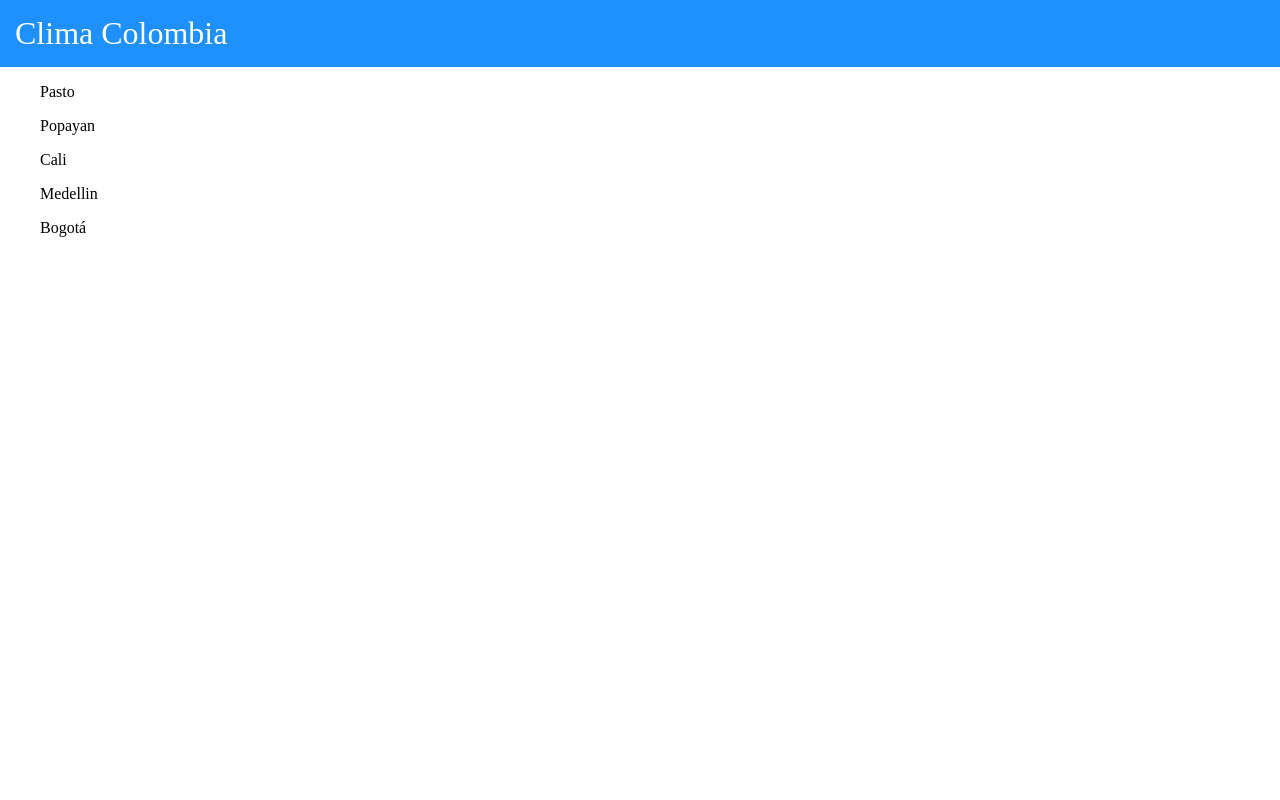
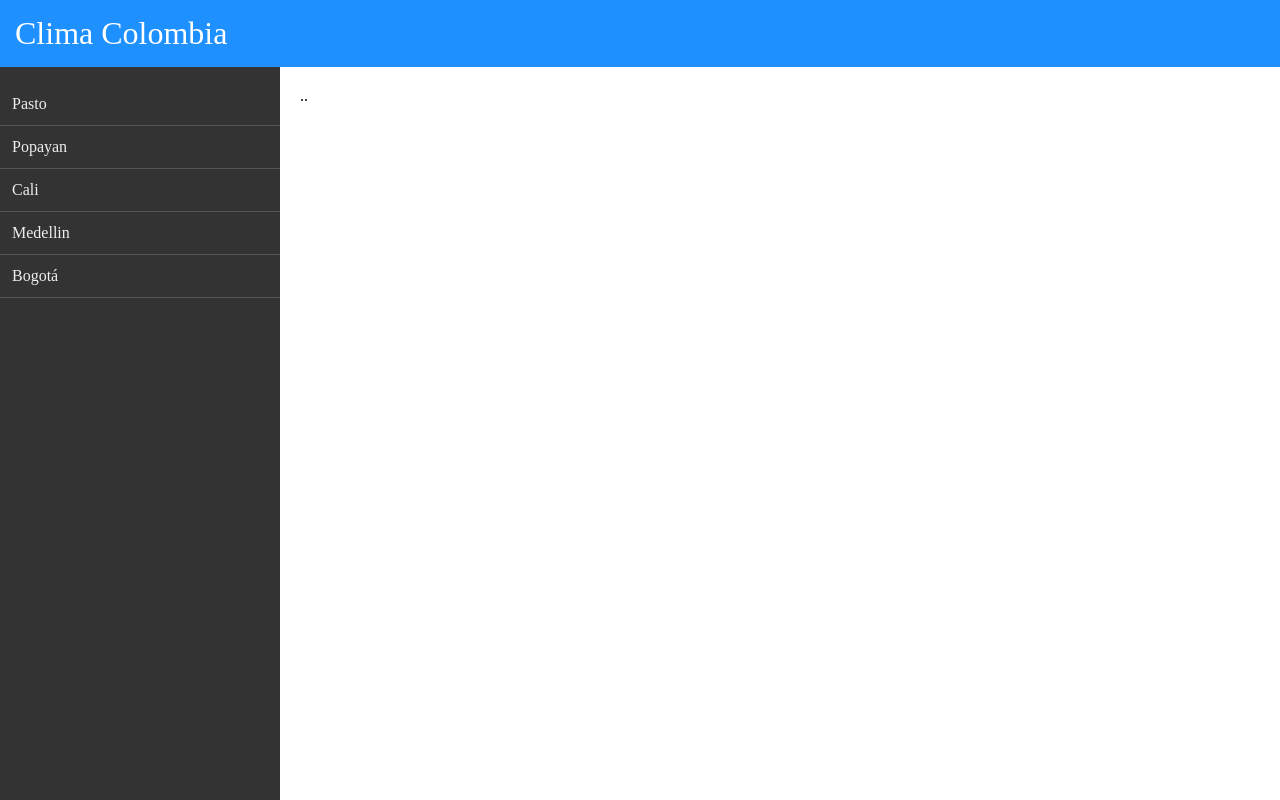
Before and after one commit to dianaflorez/ajax, a website: page index.html in a window 1280 px wide. Drawn offline with nearby package versions, Linux system fonts and the light colour scheme.

Commit message:
arreglo css

```diff
--- a/css/main.css
+++ b/css/main.css
@@ -38,6 +38,7 @@ aside{
 
 aside ul{
     list-style-type: none;
+    padding: 0px;
 }
 
 aside li{
@@ -60,5 +61,6 @@ aside .selected:hover{
 }
 
 section{
+    flex: 1;
     padding: 20px;
 }
--- a/index.html
+++ b/index.html
@@ -7,19 +7,24 @@
       	<link rel="shortcut icon" href="images/icono.png">
   		<title>Hola</title>
 		<link rel="stylesheet" href="css/main.css" type="text/css">
-		<script type="text/javascript" src="node_modules/jquery/dist/jquery.min.js"></script>
+		<script type="text/javascript" src="node_modlies/jquery/dist/jquery.min.js"></script>
 		<script src="js/clima.js"></script>
 	</head>
 	<body onload="loadUsr()">
 		<main>
 			<header>Clima Colombia</header>
-			<div>
-				<ul>Pasto</ul>
-				<ul>Popayan</ul>
-				<ul>Cali</ul>
-				<ul>Medellin</ul>
-				<ul>Bogotá</ul>
-			</div>
+<div class="container">
+			<aside>
+				<ul>
+					<li>Pasto</li>
+					<li>Popayan</li>
+					<li>Cali</li>
+					<li>Medellin</li>
+					<li>Bogotá</li>
+				</ul>
+			</aside>
+			<section>..</section>
+</div>
 		</main>
     </body>
 </html>
```
